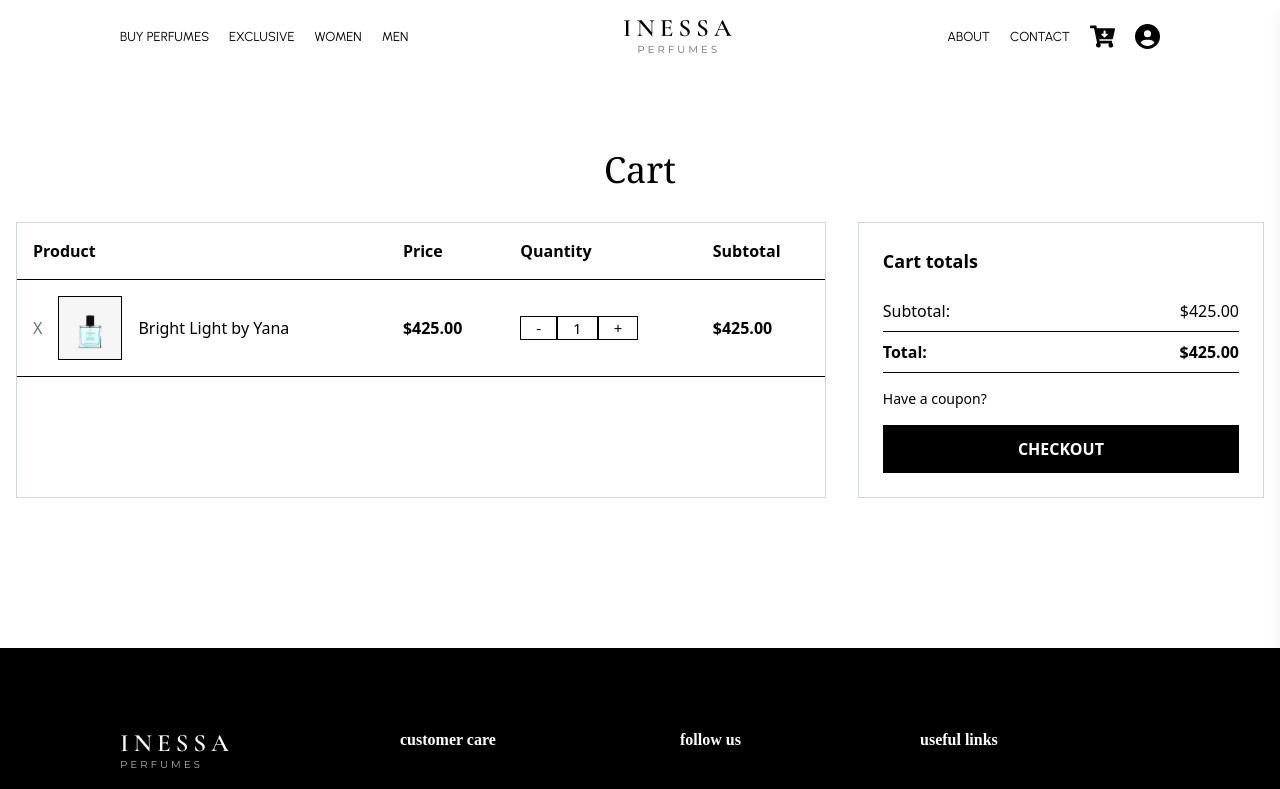
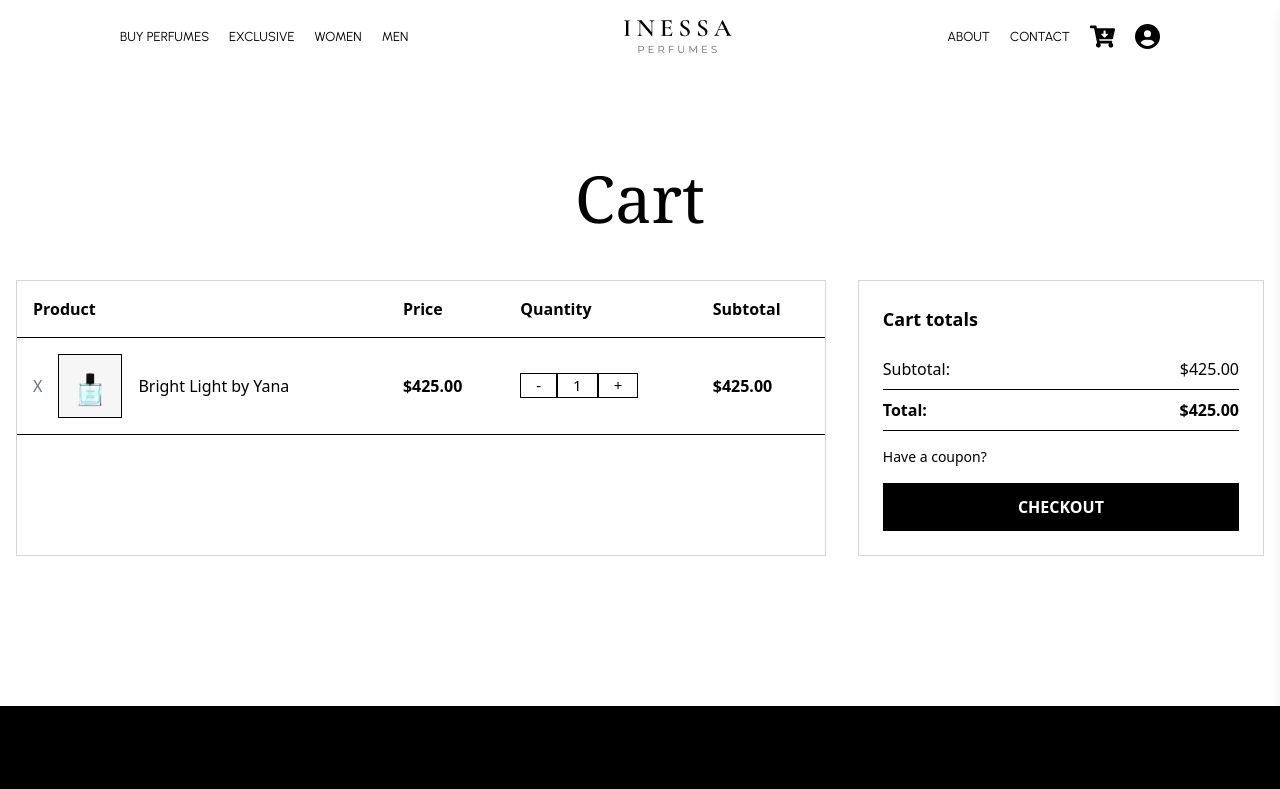
Before and after one commit to fatehajahan/perfumeFrontend, a React (Vite) app: page /mycart in a window 1280 px wide. Shown: the top 789 px of the page. Built offline with nearby package versions, Linux system fonts and the light colour scheme.

Commit message:
cart linking

```diff
--- a/src/mainPage/AddCart/AddCart.jsx
+++ b/src/mainPage/AddCart/AddCart.jsx
@@ -39,11 +39,12 @@
 
                 <div className="flex flex-col gap-y-[20px]">
                     <div className="bg-black w-full text-white text-center py-[5px] cursor-pointer hover:bg-transparent hover:text-black transition duration-500">
-                        <Link to="/mycart" className="font-urbanist font-bold text-[15px]" onClick={() => setCartOpen(false)}>VIEW CART</Link>
+                        <Link
+                         onClick={() => setCartOpen(false)} to="/mycart" className="font-urbanist font-bold text-[15px]" >VIEW CART</Link>
                     </div>
 
                     <div className="bg-black w-full text-white text-center py-[5px] cursor-pointer hover:bg-transparent hover:text-black transition duration-500">
-                        <p className="font-urbanist font-bold text-[15px]">CHECKOUT</p>
+                        <Link onClick={() => setCartOpen(false)} to="/payment" className="font-urbanist font-bold text-[15px]">CHECKOUT</Link>
                     </div>
                 </div>
             </div>
--- a/src/mainPage/ViewCart/ViewCart.jsx
+++ b/src/mainPage/ViewCart/ViewCart.jsx
@@ -1,11 +1,12 @@
 import React from 'react'
 import productImg from '../../assets/broughtpageBlue/product1.jpg'
+import { Link } from 'react-router-dom'
 
 const ViewCart = () => {
 
     return (
         <div className="container mx-auto py-[150px] px-4">
-            <h1 className="text-4xl font-serif text-center mb-8">Cart</h1>
+            <h1 className="text-[65px] font-serif text-center mb-8">Cart</h1>
 
             <div className="flex flex-col md:flex-row gap-8">
 
@@ -90,9 +91,11 @@
                         <span>$425.00</span>
                     </div>
                     <p className="mt-4 text-sm cursor-pointer">Have a coupon?</p>
-                    <button className="mt-4 bg-black hover:bg-transparent hover:text-black transition duration-500 text-white px-6 py-3 w-full text-center uppercase font-semibold cursor-pointer">
-                        Checkout
-                    </button>
+                    <Link to="/payment">
+                        <button className="mt-4 bg-black hover:bg-transparent hover:text-black transition duration-500 text-white px-6 py-3 w-full text-center uppercase font-semibold cursor-pointer">
+                            Checkout
+                        </button>
+                    </Link>
                 </div>
             </div>
         </div>
```
